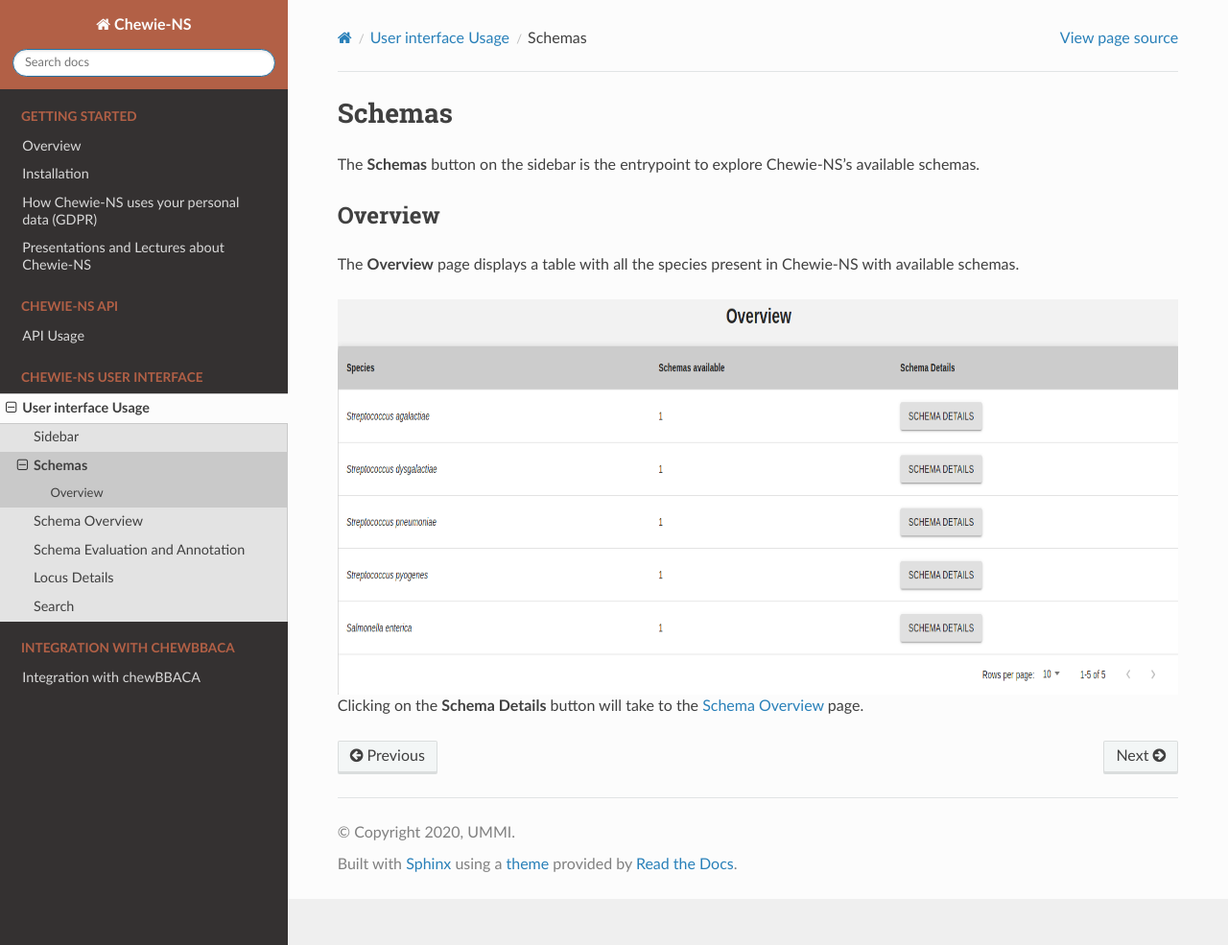
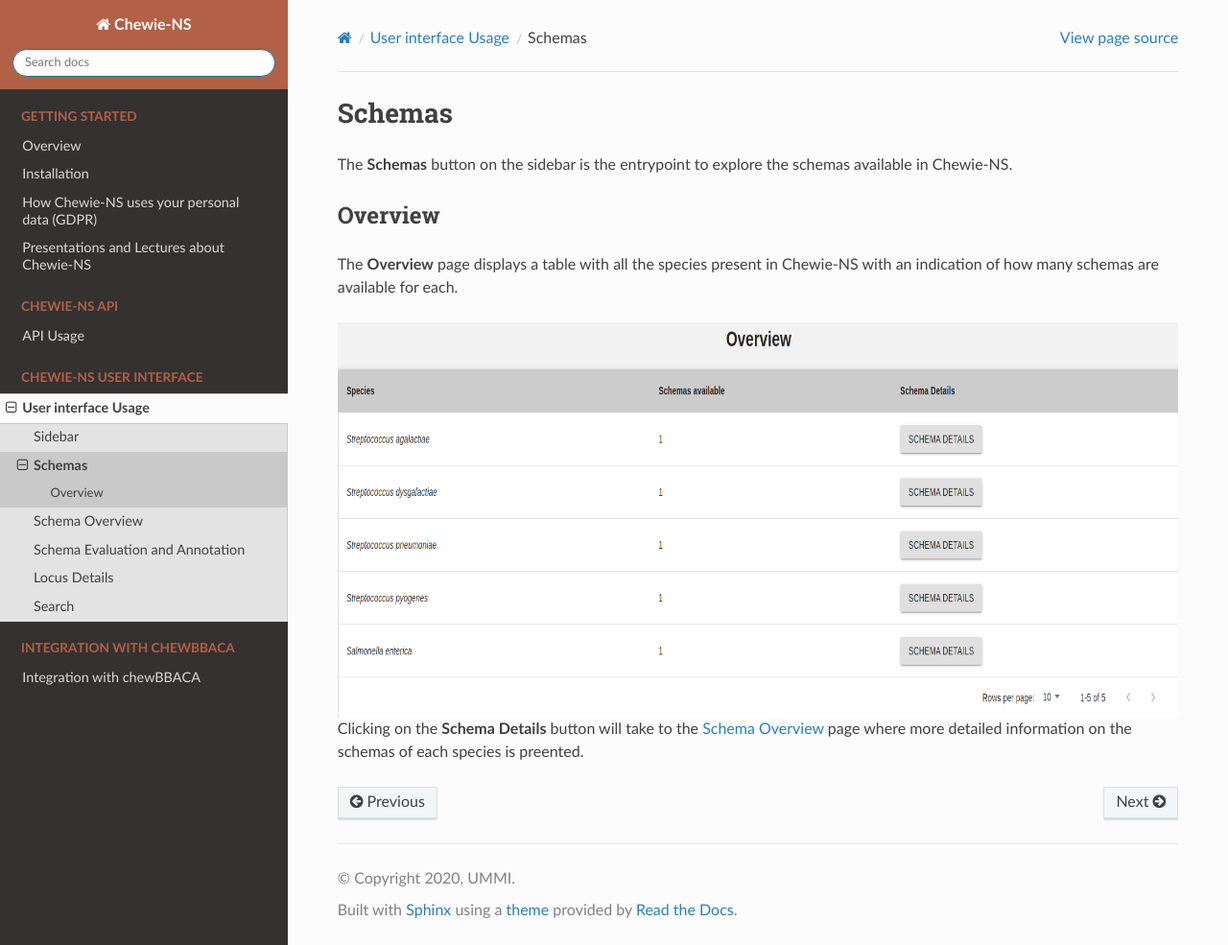
Before and after one commit to B-UMMI/Chewie-NS, a Sphinx documentation site: the page built from docs/user_interface/schemas.rst, in a window 1280 px wide and 985 px high. Shown: the whole window at 96% size. Built offline with Sphinx 7.4.7 and the Read the Docs theme 2.0.0, drawn with Linux system fonts in a browser that asks for light colours.

Commit message:
Update schemas.rst
Small changes to text.

```diff
--- a/docs/user_interface/schemas.rst
+++ b/docs/user_interface/schemas.rst
@@ -1,15 +1,15 @@
 Schemas
 =======
 
-The **Schemas** button on the sidebar is the entrypoint to explore Chewie-NS's available schemas.
+The **Schemas** button on the sidebar is the entrypoint to explore the schemas available in Chewie-NS.
 
 Overview
 --------
 
-The **Overview** page displays a table with all the species present in Chewie-NS with available schemas.
+The **Overview** page displays a table with all the species present in Chewie-NS with an indication of how many schemas are available for each.
 
 .. figure:: ../resources/chewiens_overview.png
     :align: center
     :scale: 80%
 
-Clicking on the **Schema Details** button will take to the :doc:`schema_overview` page.
+Clicking on the **Schema Details** button will take to the :doc:`schema_overview` page where more detailed information on the schemas of each species is preented.
```
